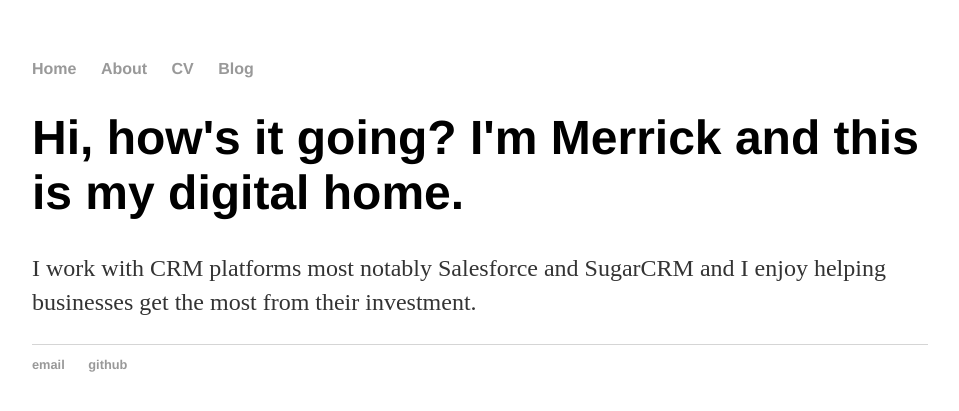
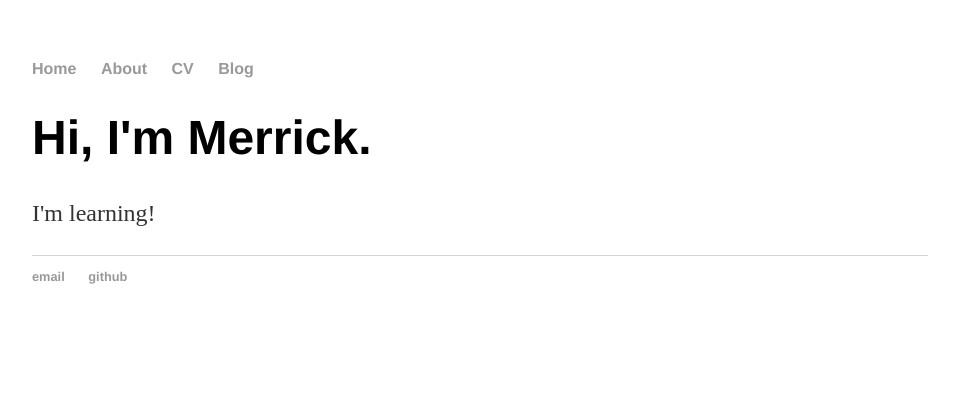
Before and after one commit to MisterMerrick/MisterMerrick.github.io, a Jekyll site: the page built from index.html, in a window 1280 px wide. Shown: the top 411 px of the page, without its empty margins (160-1119 px from the left). Built offline with Jekyll 4.4.1, drawn with Linux system fonts in a browser that asks for light colours.

Commit message:
Update index.html

```diff
--- a/index.html
+++ b/index.html
@@ -1,8 +1,8 @@
 ---
 layout: default
-title: Merrick Dennis, CRM Dude
+title: Merrick Dennis
 ---
 <div class="blurb">
-	<h1>Hi, how's it going?  I'm Merrick and this is my digital home.</h1>
-	<p>I work with CRM platforms most notably Salesforce and SugarCRM and I enjoy helping businesses get the most from their investment.</p>
+	<h1>Hi, I'm Merrick.</h1>
+	<p>I'm learning!</p>
 </div><!-- /.blurb -->
```
